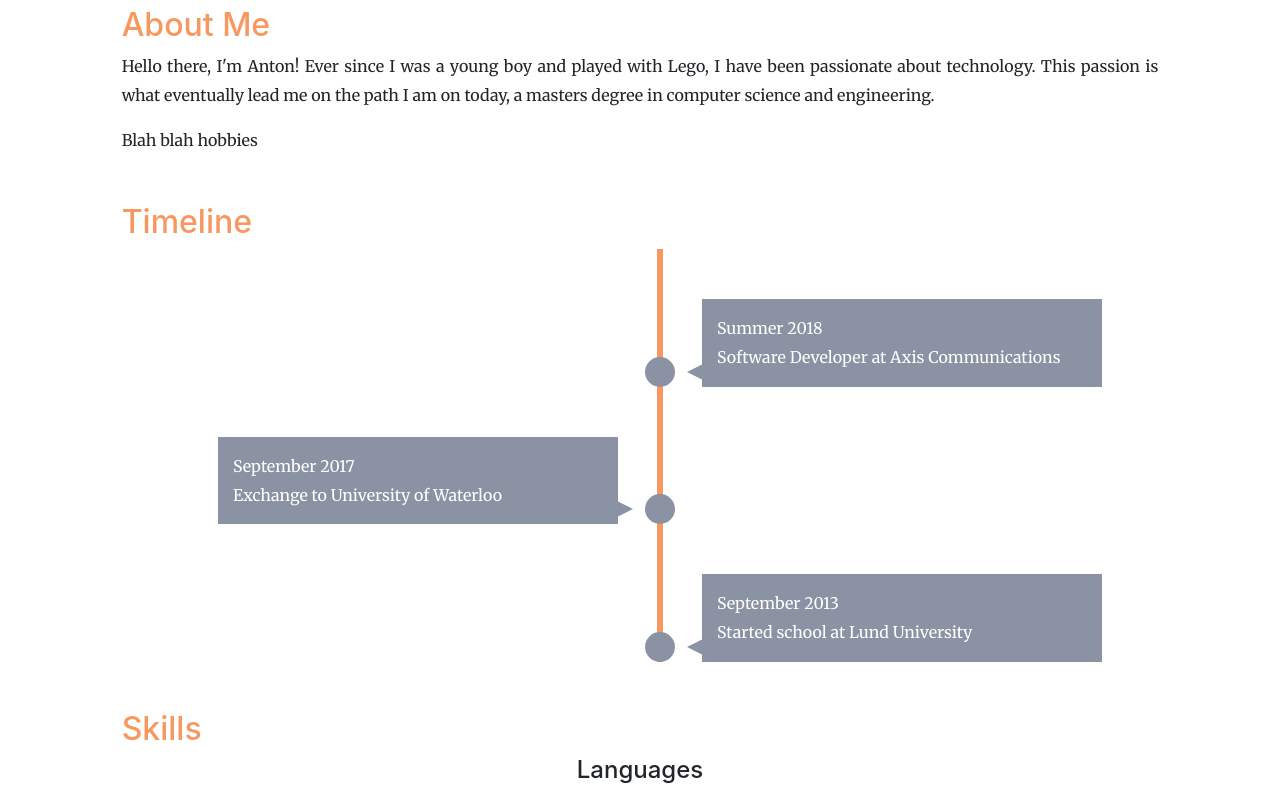
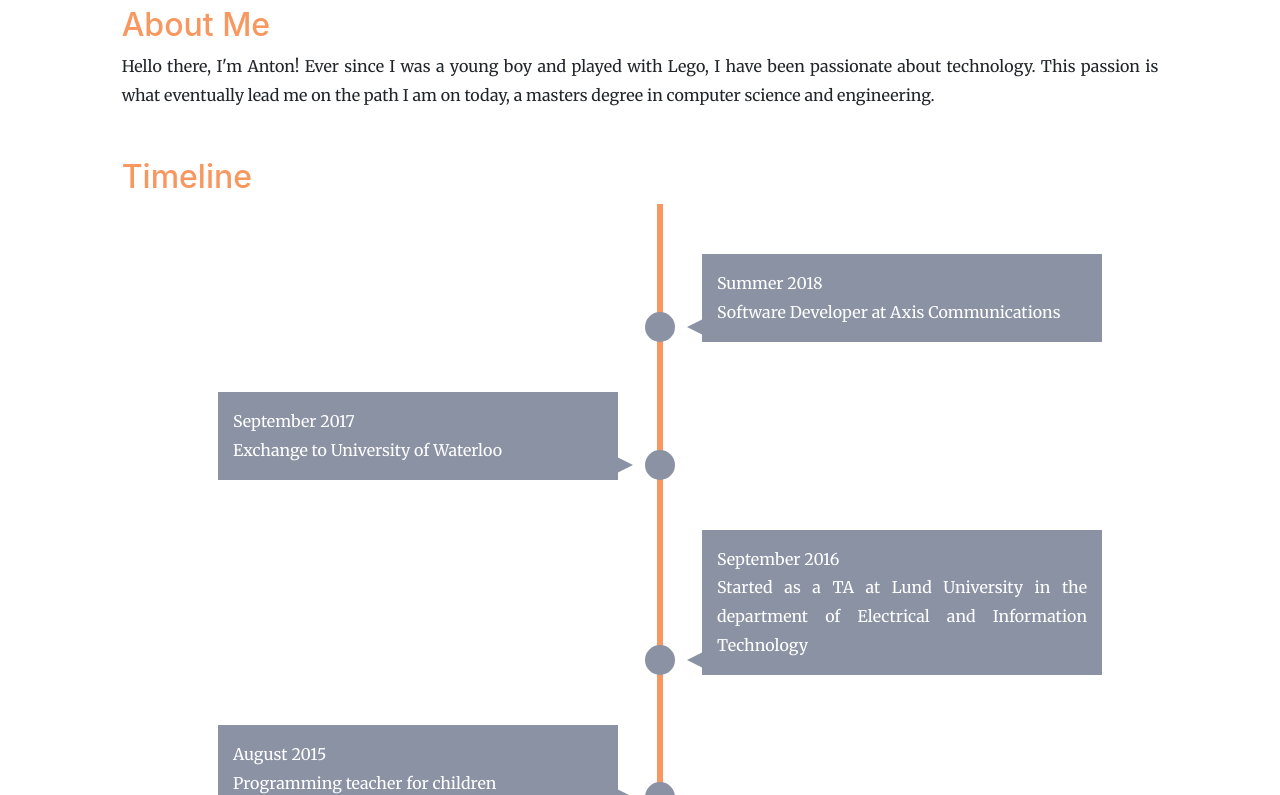
Before and after one commit to AntonDanewid/AntonDanewid.github.io, a plain HTML site: page index.html in a window 1280 px wide. Shown: the part 870-1665 px from the top of the page. Drawn offline with nearby package versions, Linux system fonts and the light colour scheme.

Commit message:
Fixed description

```diff
--- a/index.html
+++ b/index.html
@@ -40,7 +40,7 @@
                     <p>Hello there, I'm Anton! Ever since I was a young boy and played with Lego, I have been passionate about technology. This passion is what eventually lead me on the path I am on today, a masters degree in computer science and engineering.
                     </p>
 
-                    <p>Blah blah hobbies</p>
+                    <p></p>
                 </div>
             </section>
 
@@ -65,10 +65,23 @@
                             </li>
                             <li>
                                 <div>
+                                    September 2016<br/>
+                                    Started as a TA at Lund University in the department of Electrical and Information Technology
+                                </div>
+                            </li>
+                            <li>
+                                <div>
+                                    August 2015<br/>
+                                    Programming teacher for children
+                                </div>
+                            </li>
+                            <li>
+                                <div>
                                     September 2013<br/>
                                     Started school at Lund University
                                 </div>
                             </li>
+
                         </ul>
                     </div>
 
```
